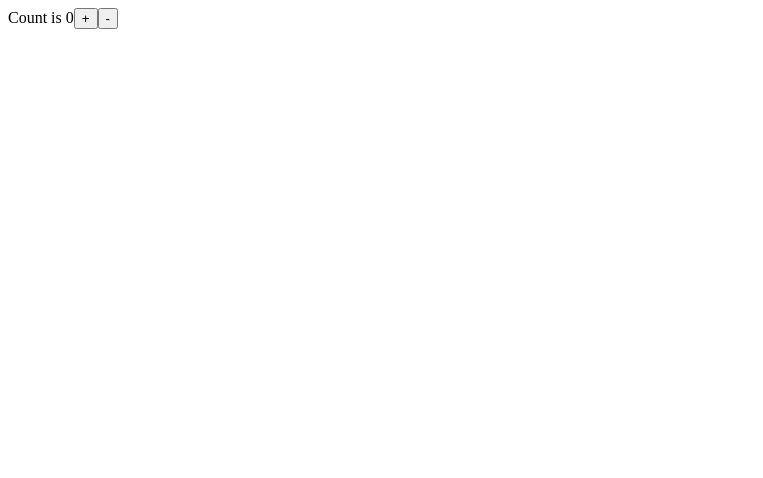
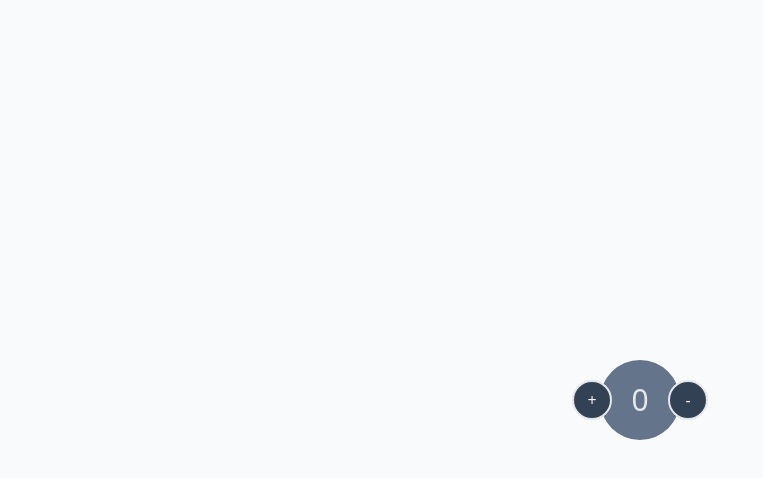
Before and after one commit to chriscorrales/boilerplate-vite-react, a React (Vite) app: page / in a window 1280 px wide. Shown: the top 478 px of the page, without its empty margins (0-763 px from the left). Built offline with nearby package versions, Linux system fonts and the light colour scheme.

Commit message:
Adiciona TailwindCSS

```diff
--- a/index.html
+++ b/index.html
@@ -4,7 +4,7 @@
     <meta charset="UTF-8" />
     <link rel="icon" type="image/svg+xml" href="/vite.svg" />
     <meta name="viewport" content="width=device-width, initial-scale=1.0" />
-    <title>Vite + React + TS</title>
+    <title>React Boilerplate</title>
   </head>
   <body>
     <div id="root"></div>
--- a/package.json
+++ b/package.json
@@ -27,6 +27,7 @@
     "@typescript-eslint/parser": "^5.48.0",
     "@vitejs/plugin-react": "^3.0.1",
     "@vitest/coverage-c8": "^0.26.3",
+    "autoprefixer": "^10.4.13",
     "eslint": "^8.31.0",
     "eslint-config-prettier": "^8.6.0",
     "eslint-plugin-eslint-plugin": "^5.0.7",
@@ -36,7 +37,9 @@
     "eslint-plugin-react-hooks": "^4.6.0",
     "eslint-plugin-unused-imports": "^2.0.0",
     "jsdom": "^21.0.0",
+    "postcss": "^8.4.21",
     "prettier": "^2.8.2",
+    "tailwindcss": "^3.2.4",
     "typescript": "^4.9.4",
     "vite": "^4.0.4",
     "vitest": "^0.26.3"
--- /dev/null
+++ b/postcss.config.cjs
@@ -0,0 +1,6 @@
+module.exports = {
+  plugins: {
+    tailwindcss: {},
+    autoprefixer: {}
+  }
+};
--- a/src/components/Count.tsx
+++ /dev/null
@@ -1,17 +0,0 @@
-import { FC, memo } from 'react';
-
-import { useCounter } from '../hooks/useCounter';
-
-const Counter: FC = () => {
-  const { count, increment, decrement } = useCounter();
-
-  return (
-    <>
-      <span>Count is {count}</span>
-      <button onClick={increment}>+</button>
-      <button onClick={decrement}>-</button>
-    </>
-  );
-};
-
-export default memo(Counter);
--- /dev/null
+++ b/src/components/Counter/counter.module.css
@@ -0,0 +1,19 @@
+.container {
+  @apply flex flex-row items-center relative min-h-screen justify-center overflow-hidden bg-gray-50 py-6 sm:py-12;
+}
+
+.button {
+  @apply h-10 w-10 rounded-full
+    text-gray-100 bg-slate-700
+    border-gray-200 border-2
+    hover:text-gray-200 hover:bg-slate-800 hover:text-xl
+    transition-all duration-200
+    z-10;
+}
+
+.count {
+  @apply h-20 w-20 text-3xl rounded-full
+    flex items-center justify-center
+    text-gray-200 bg-slate-500
+    -mx-3;
+}
--- /dev/null
+++ b/src/components/Counter/index.tsx
@@ -0,0 +1,22 @@
+import { FC, memo } from 'react';
+
+import { useCounter } from '../../hooks/useCounter';
+import styles from './counter.module.css';
+
+const Counter: FC = () => {
+  const { count, increment, decrement } = useCounter();
+
+  return (
+    <div className={styles.container}>
+      <button className={styles.button} onClick={increment}>
+        +
+      </button>
+      <span className={styles.count}>{count}</span>
+      <button className={styles.button} onClick={decrement}>
+        -
+      </button>
+    </div>
+  );
+};
+
+export default memo(Counter);
--- /dev/null
+++ b/src/index.css
@@ -0,0 +1,3 @@
+@tailwind base;
+@tailwind components;
+@tailwind utilities;
--- a/src/index.tsx
+++ b/src/index.tsx
@@ -1,7 +1,8 @@
 import React from 'react';
 import { createRoot } from 'react-dom/client';
+import './index.css';
 
-import Counter from './components/Count';
+import Counter from './components/Counter';
 
 createRoot(document.getElementById('root') as HTMLElement).render(
   <React.StrictMode>
--- /dev/null
+++ b/tailwind.config.cjs
@@ -0,0 +1,8 @@
+/** @type {import('tailwindcss').Config} */
+module.exports = {
+  content: ['./index.html', './src/**/*.{ts,jsx,tsx}'],
+  theme: {
+    extend: {}
+  },
+  plugins: []
+};
```
Also changed, not shown: 2 other files (tests, documents, lock files or other folders).
